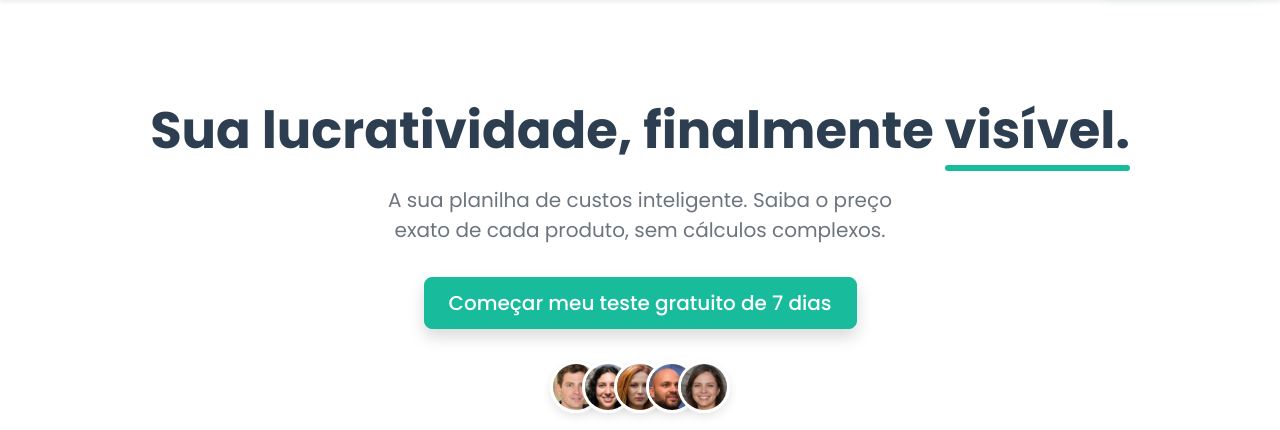
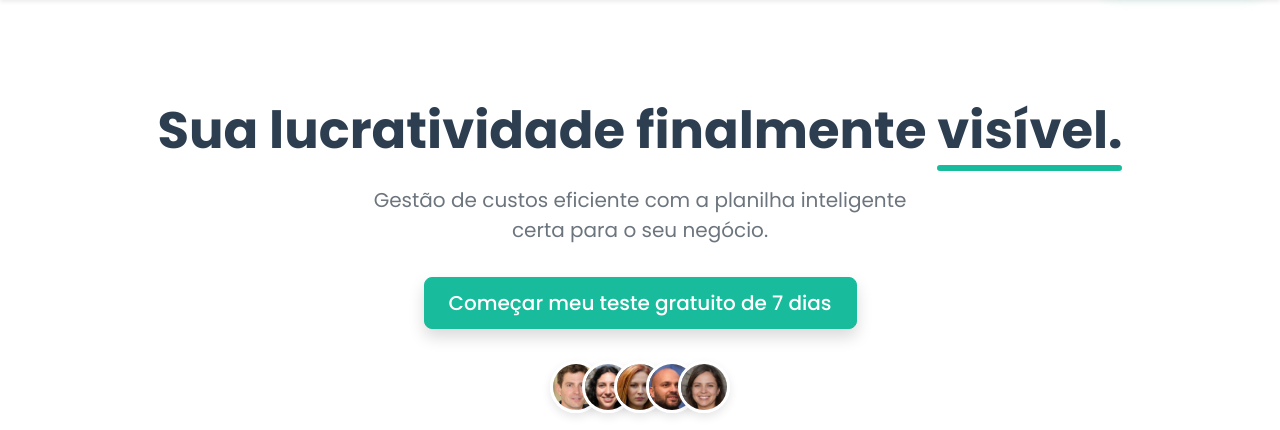
Before and after one commit to andrewsantf/lucronamesa, a Flask app: page / in a window 1280 px wide. Shown: the part 56-486 px from the top of the page. Run offline with Flask 2, Linux system fonts and the light colour scheme; some libraries are stand-ins or nearby versions.

Commit message:
Faz pequeno ajuste de texto no título da landing page

```diff
--- a/app/templates/landing_page.html
+++ b/app/templates/landing_page.html
@@ -4,8 +4,8 @@
 <div class="landing-container-v2">
     <section class="hero-section text-center">
         <div class="container">
-            <h1 class="hero-title">Sua lucratividade, finalmente <span class="highlighted-word">visível.</span></h1>
-            <p class="hero-subtitle">A sua planilha de custos inteligente. Saiba o preço exato de cada produto, sem cálculos complexos.</p>
+            <h1 class="hero-title">Sua lucratividade finalmente <span class="highlighted-word">visível.</span></h1>
+            <p class="hero-subtitle">Gestão de custos eficiente com a planilha inteligente certa para o seu negócio.</p>
             <a href="{{ url_for('main.register') }}" class="btn btn-primary btn-lg shadow">Começar meu teste gratuito de 7 dias</a>
             <div class="social-proof-avatars">
                 <div class="avatar-group">
@@ -158,7 +158,7 @@
                 <div class="row g-4">
                     <div class="col-lg-7">
                         <div class="demo-step">
-                            <h4 class="mb-3"><span class="badge bg-primary me-2">1</span>Cadastre seus ingredientes (simulação)</h4>
+                            <h4 class="mb-3"><span class="badge bg-primary me-2"></span>Cadastre seus ingredientes</h4>
                             <form id="ingredient-form" class="p-3 bg-light rounded">
                                 <div class="mb-3"><label for="ingName" class="form-label small">Nome do Ingrediente</label><input type="text" class="form-control" id="ingName" placeholder="Ex: Farinha de Trigo"></div>
                                 <div class="row">
@@ -170,7 +170,7 @@
                             </form>
                         </div>
                         <div class="demo-step mt-4">
-                             <h4 class="mb-3"><span class="badge bg-primary me-2">2</span>Monte sua receita</h4>
+                             <h4 class="mb-3"><span class="badge bg-primary me-2"></span>Monte sua receita</h4>
                              <div id="recipe-ingredients-list" class="recipe-list"><p class="text-muted text-center p-3" id="recipe-placeholder">Adicione ingredientes para começar a montar sua receita.</p></div>
                         </div>
                     </div>
```
